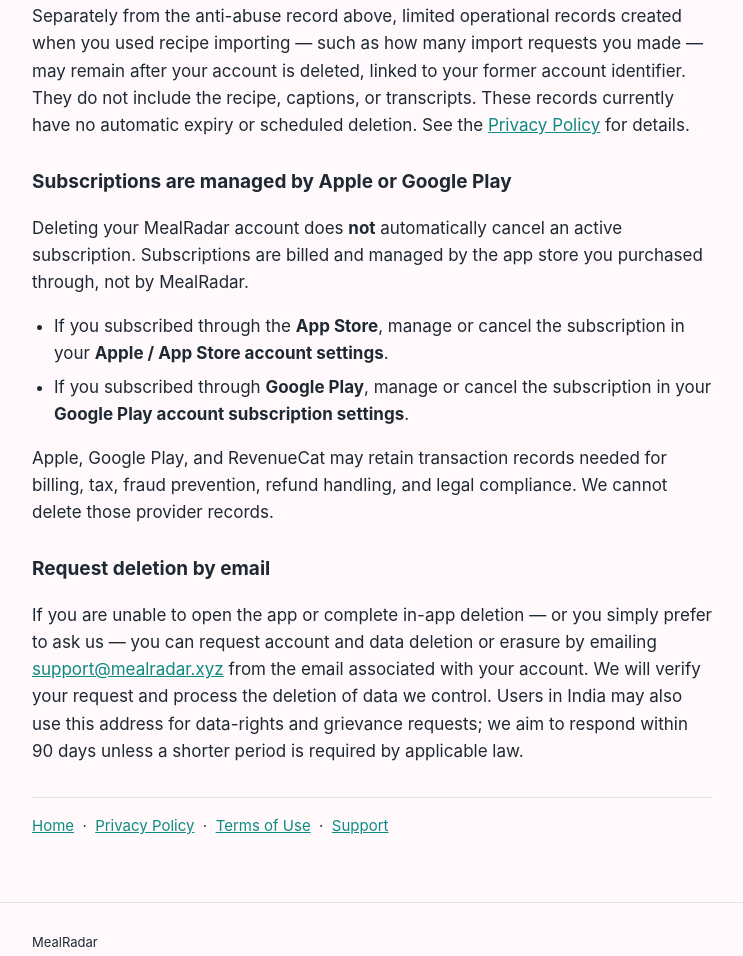
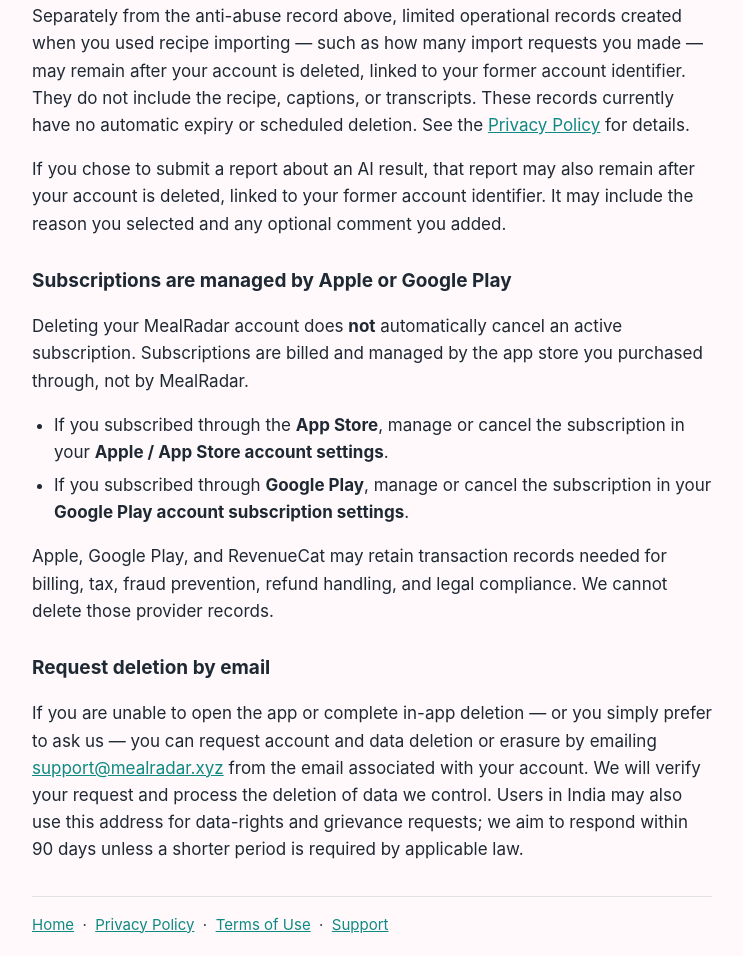
Before and after one commit to snigdha26d/mealradar-legal-site, a plain HTML site: page delete-account.html in a window 1280 px wide. Shown: the part 1589-2545 px from the top of the page, without its empty margins (268-1011 px from the left). Drawn offline with Linux system fonts and the light colour scheme.

Commit message:
docs: disclose retained AI feedback reports after account deletion

```diff
--- a/delete-account.html
+++ b/delete-account.html
@@ -74,6 +74,10 @@
       transcripts. These records currently have no automatic expiry or scheduled
       deletion. See the <a href="privacy.html">Privacy Policy</a> for
       details.</p>
+    <p>If you chose to submit a report about an AI result, that report may also
+      remain after your account is deleted, linked to your former account
+      identifier. It may include the reason you selected and any optional
+      comment you added.</p>
 
     <h2>Subscriptions are managed by Apple or Google Play</h2>
     <p>Deleting your MealRadar account does <strong>not</strong> automatically
```
